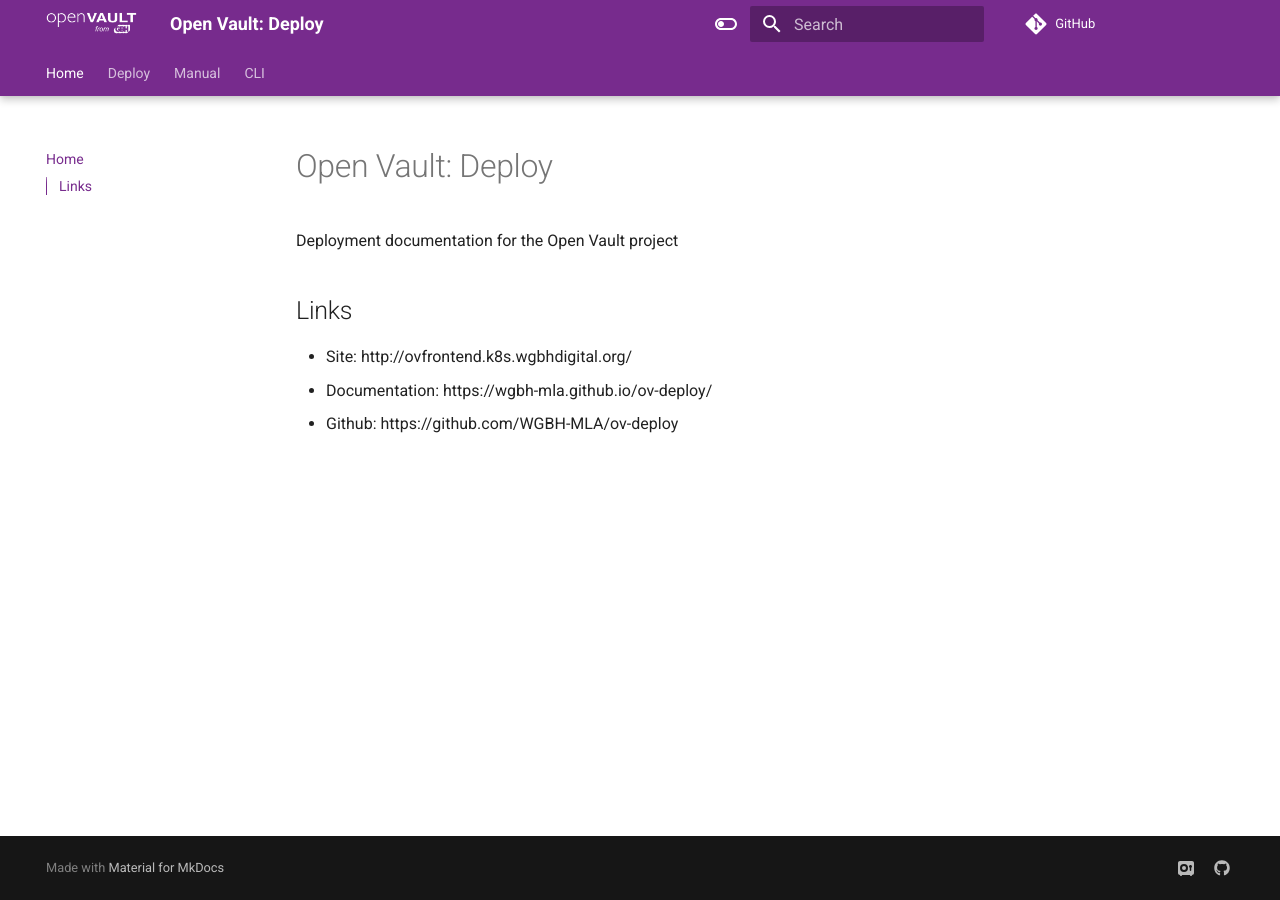
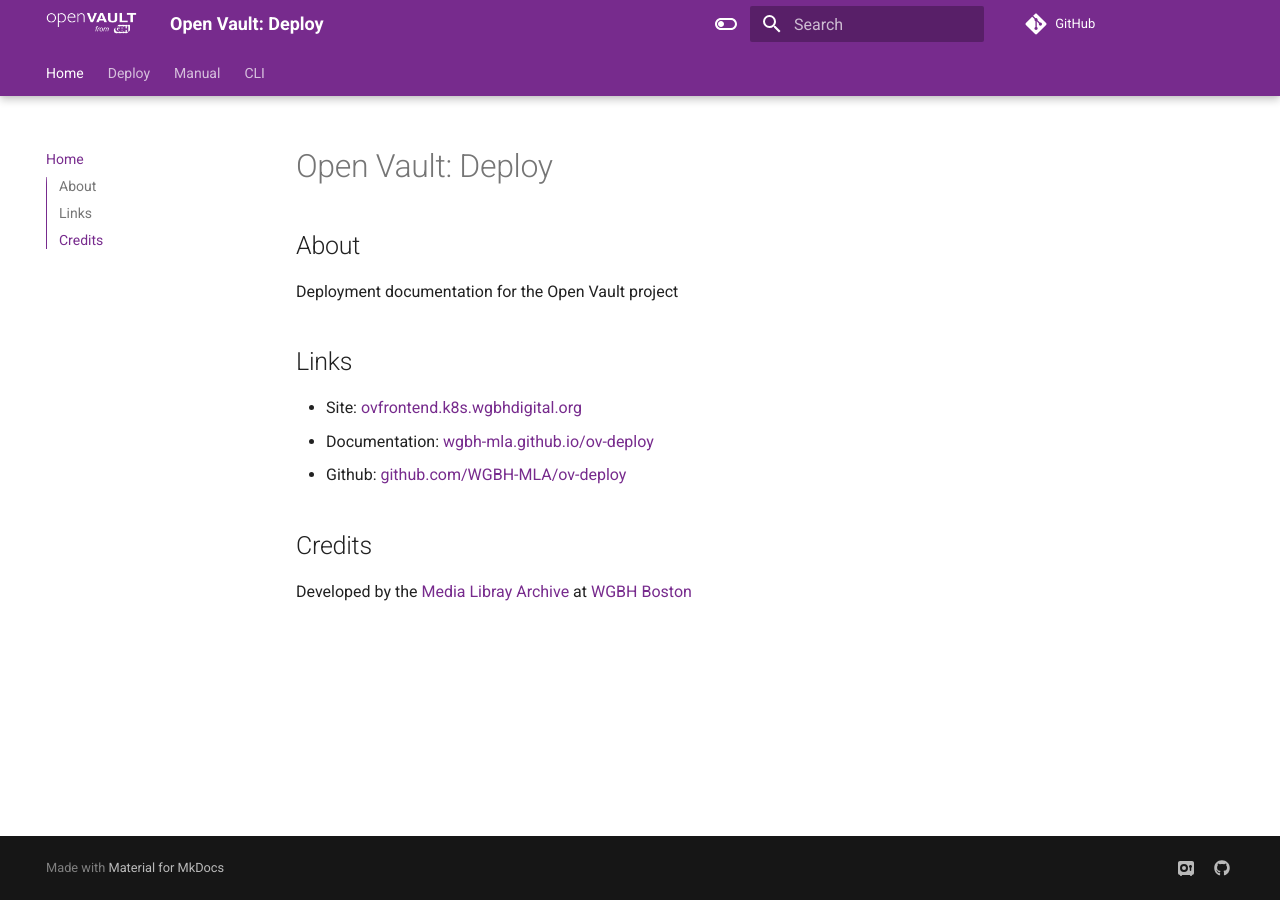
Before and after one commit to WGBH-MLA/ov-deploy, an MkDocs documentation site: the page built from docs/index.md, in a window 1280 px wide. Built offline with MkDocs 1.6.1 and Material for MkDocs 9.7.7, drawn with Linux system fonts in a browser that asks for light colours; comment, search, counter and statistics services are not loaded.

Commit message:
Fix links

```diff
--- a/docs/index.md
+++ b/docs/index.md
@@ -1,9 +1,15 @@
 # Open Vault: Deploy
+
+## About
 
 Deployment documentation for the Open Vault project
 
 ## Links
 
-- Site: http://ovfrontend.k8s.wgbhdigital.org/
-- Documentation: https://wgbh-mla.github.io/ov-deploy/
-- Github: https://github.com/WGBH-MLA/ov-deploy
+- Site: [ovfrontend.k8s.wgbhdigital.org](http://ovfrontend.k8s.wgbhdigital.org/)
+- Documentation: [wgbh-mla.github.io/ov-deploy](https://wgbh-mla.github.io/ov-deploy/)
+- Github: [github.com/WGBH-MLA/ov-deploy](https://github.com/WGBH-MLA/ov-deploy)
+
+## Credits
+
+Developed by the [Media Libray Archive](https://www.wgbh.org/foundation/what-we-do/media-library-and-archives) at [WGBH Boston](https://wgbh.org)
--- a/mkdocs.yml
+++ b/mkdocs.yml
@@ -1,6 +1,6 @@
 site_name: 'Open Vault: Deploy'
 site_description: Open Vault redesign deployment documentation
-site_url: http://localhost:8001
+site_url: https://wgbh-mla.github.io/ov-deploy/deploy/
 repo_url: https://github.com/WGBH-MLA/ov-deploy/
 
 nav:
@@ -76,7 +76,7 @@
 
 extra:
   social:
-    - name: Open Valut - Demo
+    - name: Open Vault - Demo
       icon: fontawesome/solid/vault
       link: http://ovfrontend.k8s.wgbhdigital.org/
     - name: GitHub repository
```
